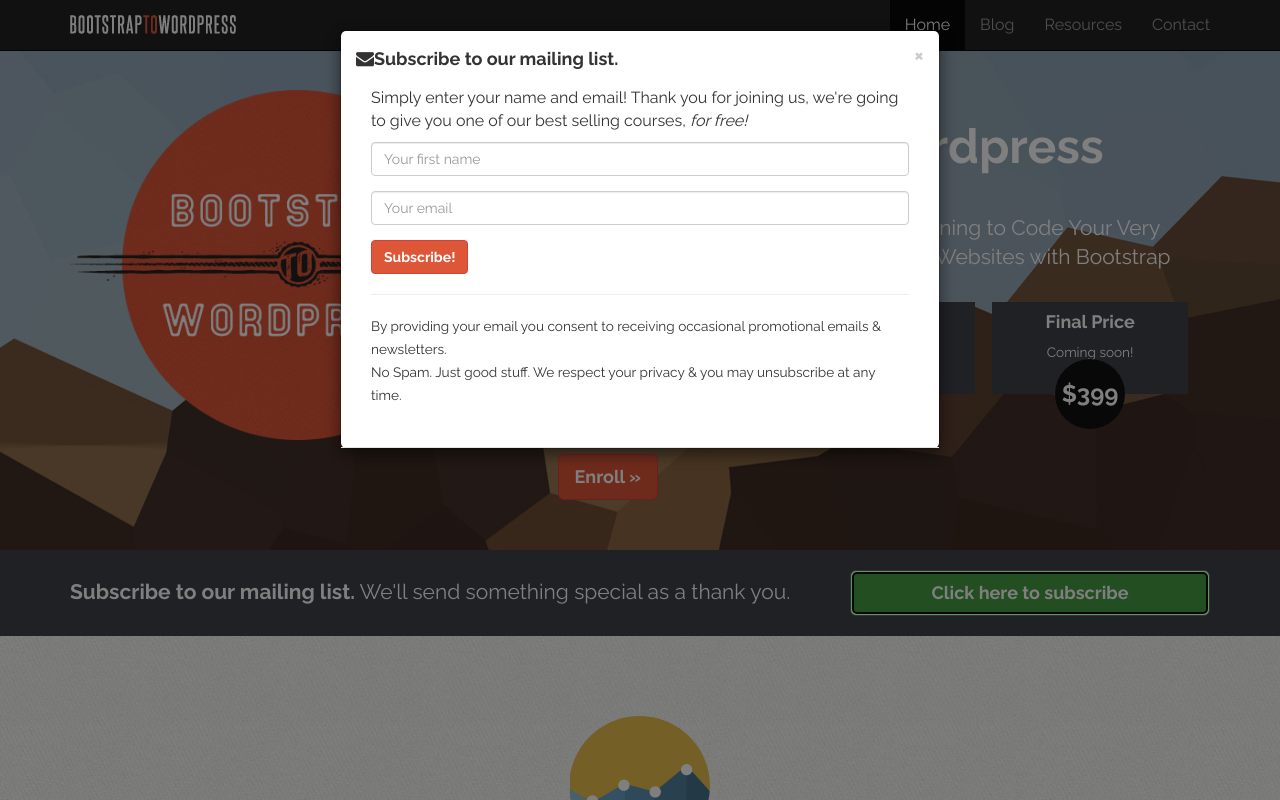
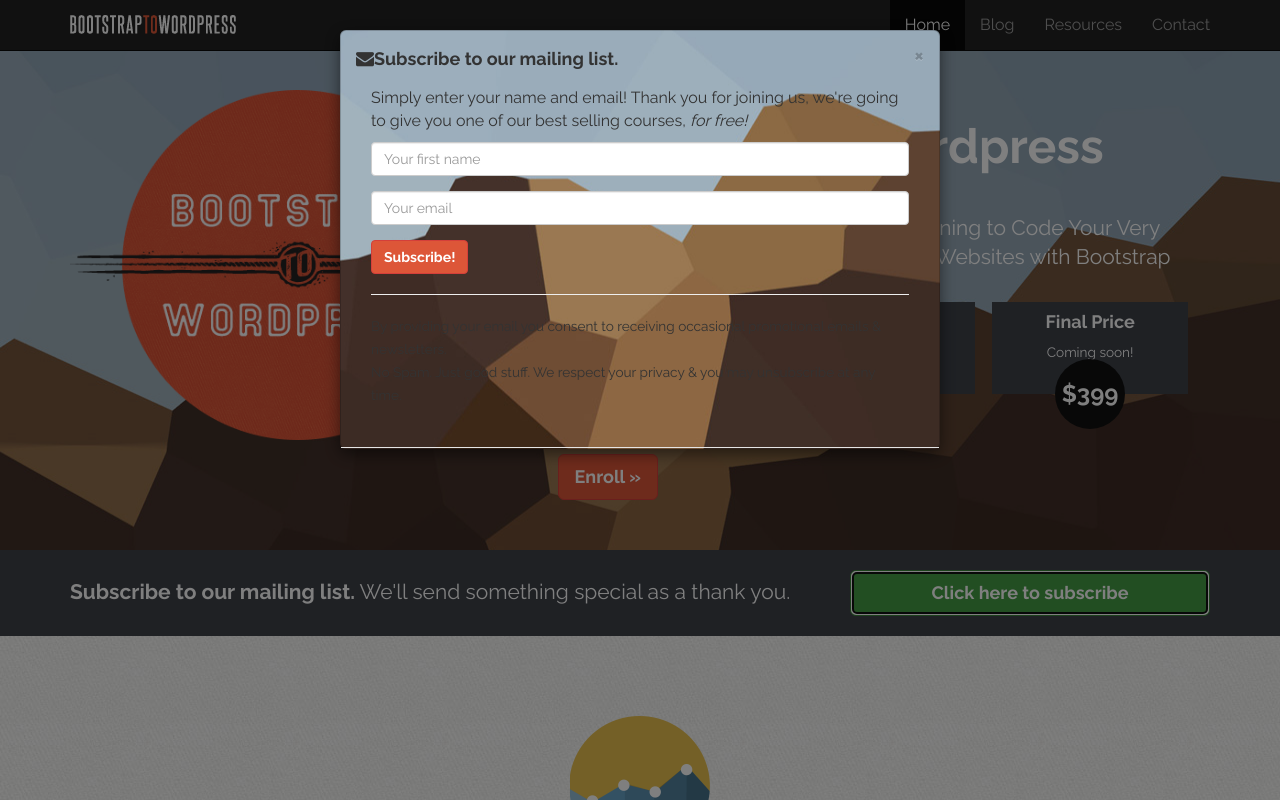
Before and after one commit to Rayyanahmed/B2W, a plain HTML site: page index.html in a window 1280 px wide. Both pictures are taken after a click on the button "Click here to subscribe". Shown: the top 800 px of the page. Drawn offline with nearby package versions, Linux system fonts and the light colour scheme.

Commit message:
added some modal styling

```diff
--- a/assets/css/custom.css
+++ b/assets/css/custom.css
@@ -54,6 +54,10 @@
 
 img {
 	max-width: 100%;
+}
+
+.modal-content {
+	background: url('../img/hero-bg.jpg') 50% repeat fixed;
 }
 
 /* ===== HERO ===== */
```
